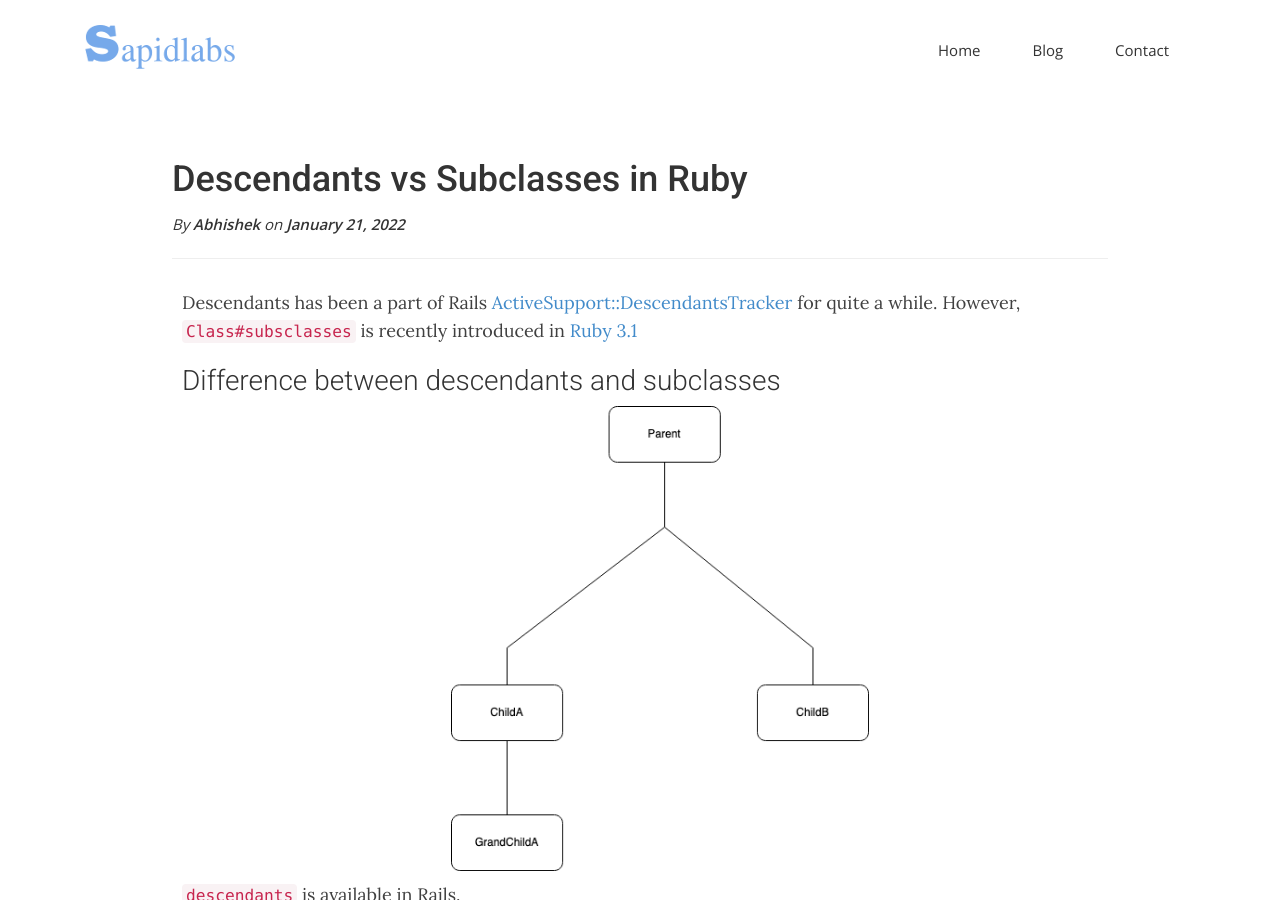
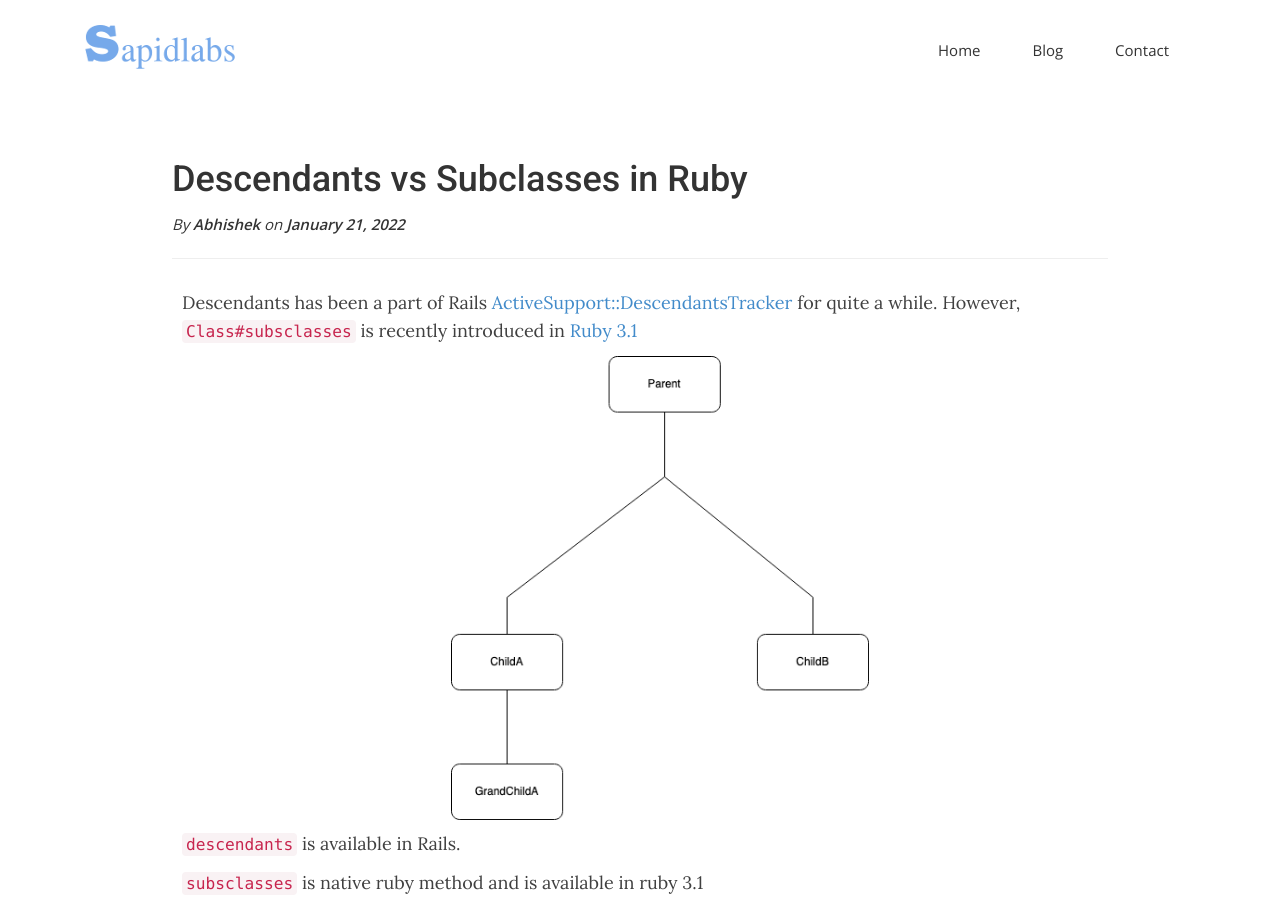
Before and after one commit to sapidlabs/sapidlabs.github.io, a Jekyll site: the page built from _posts/ruby_on_rails/2022-01-21-descendants-vs-subsclasses-ruby.md, in a window 1280 px wide and 900 px high. Built offline with Jekyll 4.4.1, drawn with Linux system fonts in a browser that asks for light colours; nearby versions of some CDN libraries; some web fonts are replaced.

Commit message:
Remove heading

```diff
--- a/_posts/ruby_on_rails/2022-01-21-descendants-vs-subsclasses-ruby.md
+++ b/_posts/ruby_on_rails/2022-01-21-descendants-vs-subsclasses-ruby.md
@@ -6,8 +6,6 @@ tags: Ruby Rails
 ---
 
 Descendants has been a part of Rails [ActiveSupport::DescendantsTracker](https://api.rubyonrails.org/classes/ActiveSupport/DescendantsTracker.html) for quite a while. However, `Class#subsclasses` is recently introduced in [Ruby 3.1](https://sapidlabs.com/ruby/2022/01/21/ruby-3-adds-subclasses-method.html)
-
-### Difference between descendants and subclasses
 
 <img src="/assets/images/ruby-3-1-adds-subclasses-method/ruby-3-1-subclasses.png" alt="ruby-subclasses" class="img-center img-50-imp">
 
```
